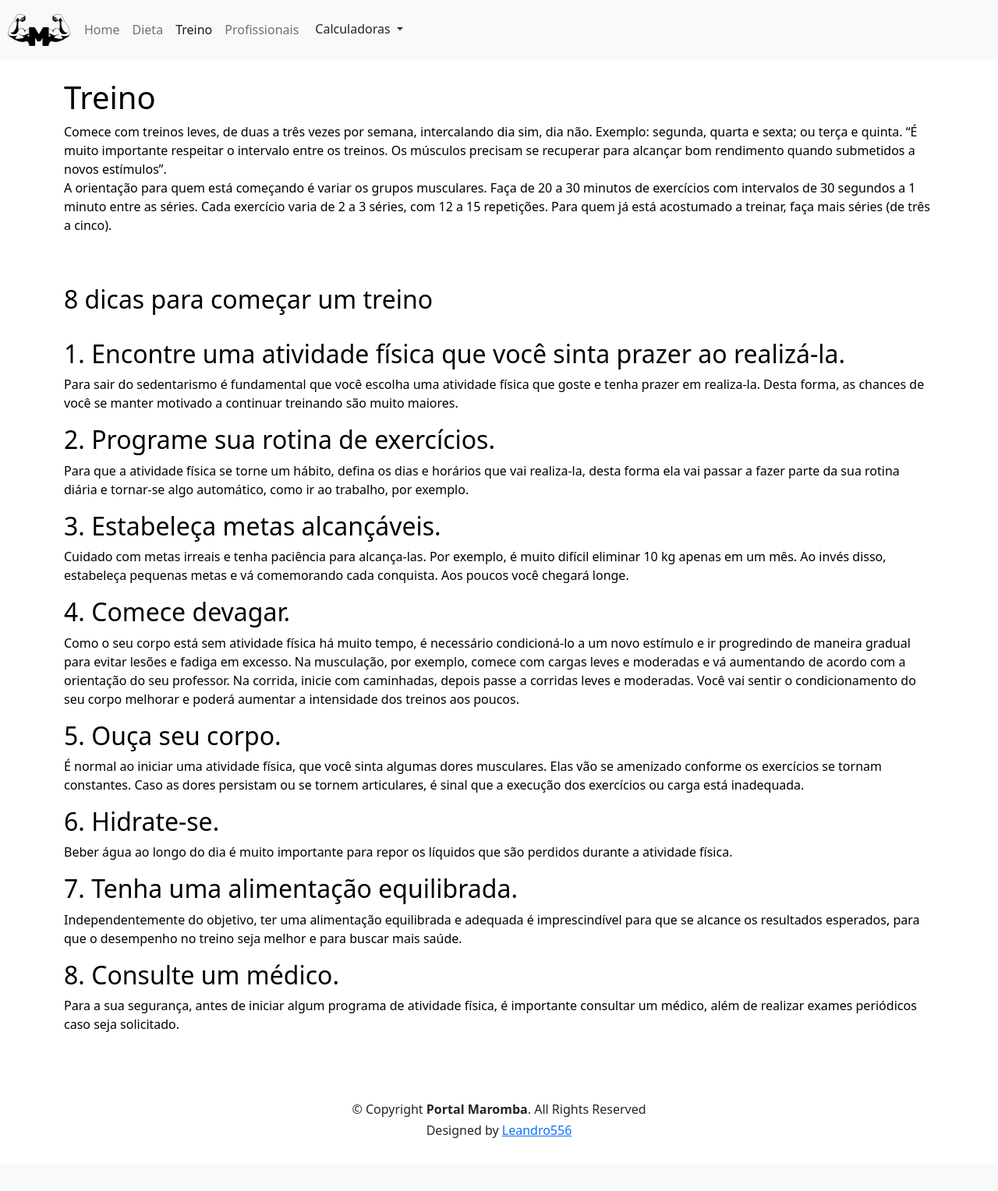
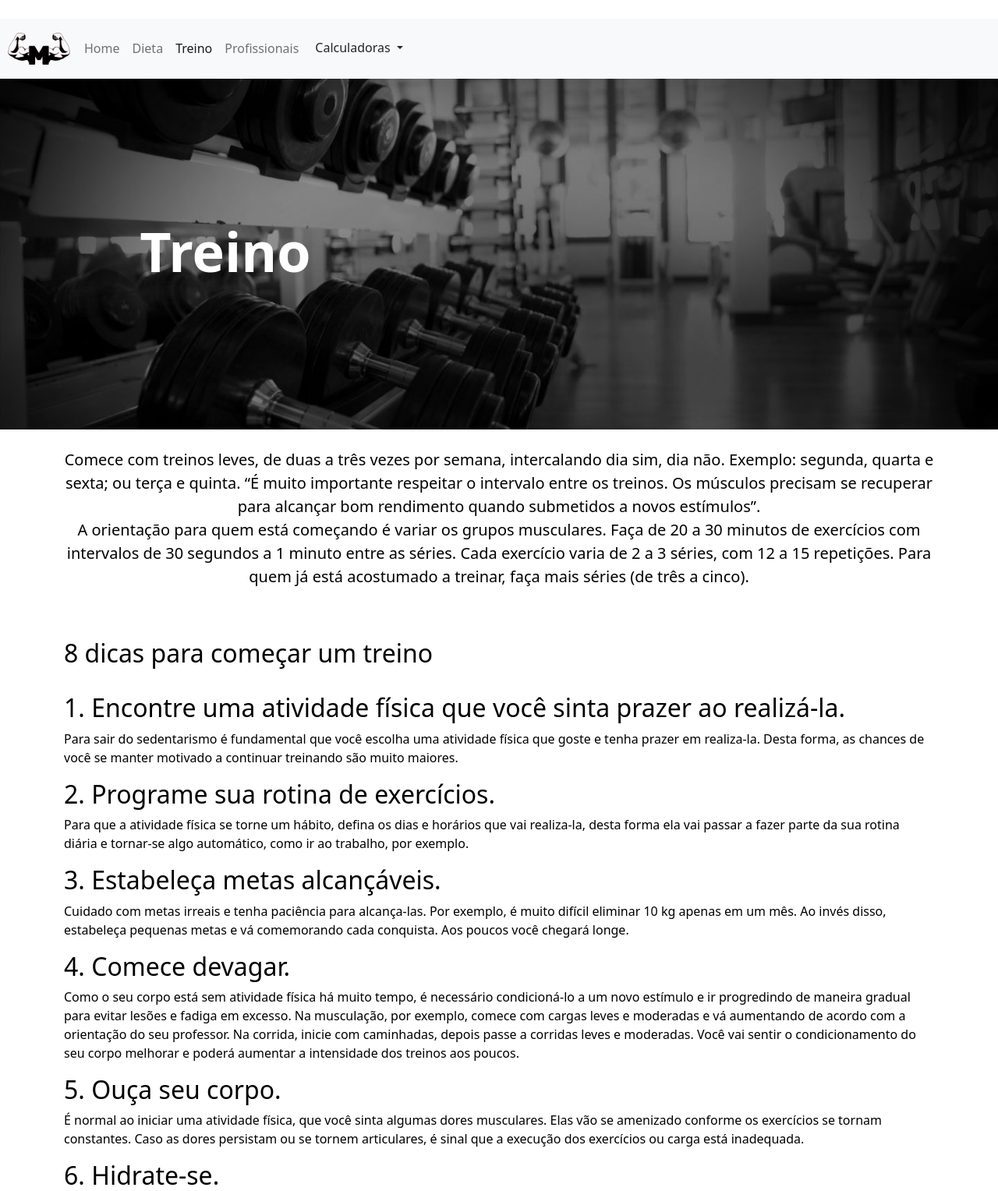
Before and after one commit to Leandro556/PortalMaromba, a PHP site: page /Paginas/treino.html in a window 1280 px wide. Shown: the top 1528 px of the page at 78% size. Before the commit the page ends 1460 px from the top, so only its background shows below. Run offline with PHP 8.4, Linux system fonts and the light colour scheme; some libraries are stand-ins or nearby versions.

Commit message:
nova capa para a pagina

```diff
--- a/Paginas/treino.html
+++ b/Paginas/treino.html
@@ -11,14 +11,14 @@
   <title>Treino</title>
 </head>
 
-<body class="bg">
+<br class="bg">
 
 <!-- Start navBar -->
 <nav class="navbar navbar-expand-lg navbar-light bg-light">
   <img style="margin: 10px; max-width: 80px;" src="../imagens/portal-logo-2.png">
   <!-- <a class="navbar-brand" href="#" style="margin-left: 10px;">Portal Maromba</a> -->
-    <button class="navbar-toggler" type="button" data-toggle="collapse" data-target="#navbarNav"
-      aria-controls="navbarNav" aria-expanded="false" aria-label="Toggle navigation">
+  <button class="navbar-toggler" type="button" data-toggle="collapse" data-target="#navbarNav" aria-controls="navbarNav"
+    aria-expanded="false" aria-label="Toggle navigation">
     <span class="navbar-toggler-icon"></span>
   </button>
   <div class="collapse navbar-collapse" id="navbarNav" style="text-align: center;">
@@ -52,13 +52,14 @@
 </nav>
 <!-- End navBar -->
 
-  <br />
+<div class="capa-treino">
+  <h1 class="capa-title">Treino</h1>
+</div>
+
+</br>
 
 <div class="container">
-    <h1>
-      Treino
-    </h1>
-    <p> Comece com treinos leves, de duas a três vezes por semana,
+  <p class="intro-treino"> Comece com treinos leves, de duas a três vezes por semana,
     intercalando dia sim, dia não. Exemplo: segunda, quarta e sexta;
     ou terça e quinta. “É muito importante respeitar o intervalo
     entre os treinos. Os músculos precisam se recuperar para alcançar
--- a/Styles/treino-style.css
+++ b/Styles/treino-style.css
@@ -1,16 +1,40 @@
-.bg{
-    background-color: #fffffffa;
+.bg {
+  background-color: #fffffffa;
 }
 
-h1, h2, p, h3{
-    color: rgb(0, 0, 0);
+h1,
+h2,
+p,
+h3 {
+  color: rgb(0, 0, 0);
 }
 
-.content{
-    margin: 3%;
+.capa-treino {
+  padding: 14%;
+  background-image: url("../imagens/background2.jpeg");
+  background-size: cover;
+  max-width: 100%;
+  display: flex;
 }
 
-.butn-1{
-    background-color: #fffffffa;
-    color: rgb(0, 0, 0);
+.capa-title {
+  text-align: center;
+  font-size: 70px;
+  color: white;
+  font-weight: 700;
 }
+
+.intro-treino {
+  text-align: center;
+  font-size: 20px;
+  color: rgb(0, 0, 0);
+}
+
+.content {
+  margin: 3%;
+}
+
+.butn-1 {
+  background-color: #fffffffa;
+  color: rgb(0, 0, 0);
+}
```
Lines whose indentation alone changed are shown as unchanged.
